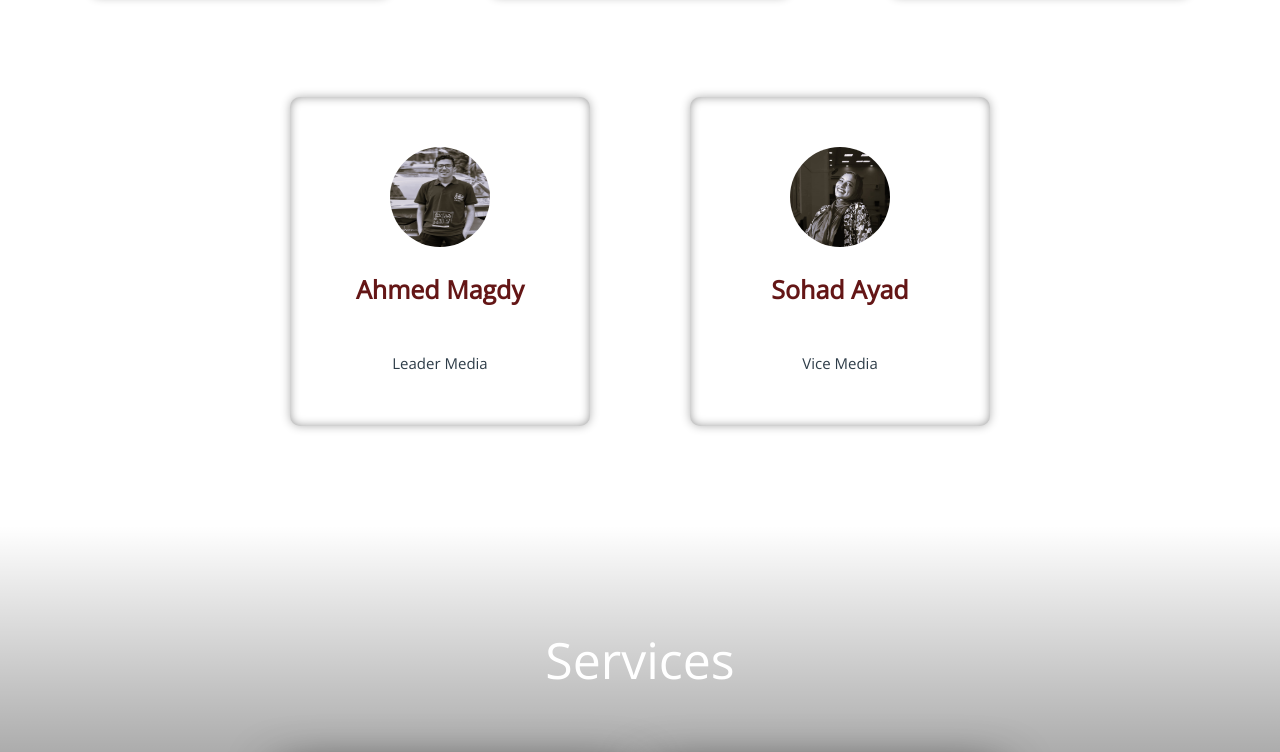
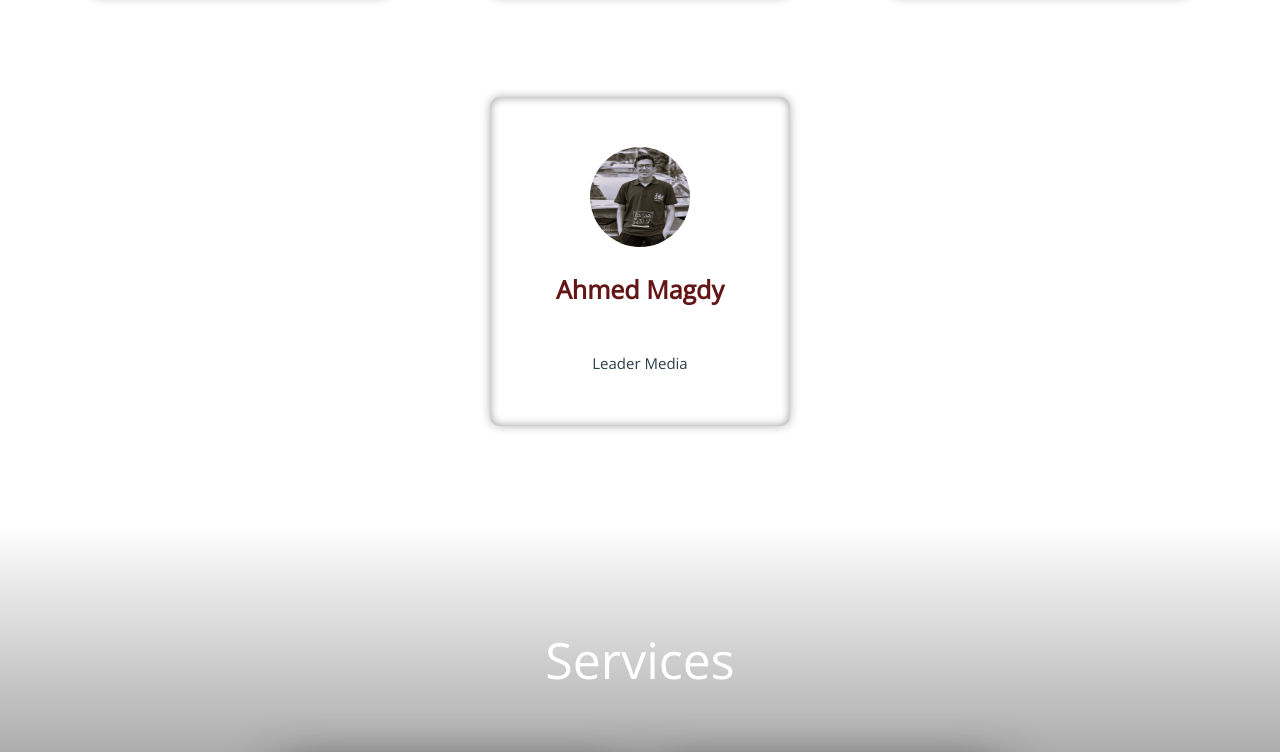
Before and after one commit to Yousefhassan13/ArchGuide-, a plain HTML site: page index.html in a window 1280 px wide. Shown: the part 3274-4026 px from the top of the page. Drawn offline with nearby package versions, Linux system fonts and the light colour scheme.

Commit message:
Update index.html

```diff
--- a/index.html
+++ b/index.html
@@ -181,14 +181,6 @@
 
             </center>
         </div>
-        <div class="card">
-            <center><img src="./img/Team/vice media.jpg"></center>
-            <center><div class="card-title"> Sohad Ayad</div>
-            <div id="detail">
-                <p>Vice Media</p>
-
-            </center>
-        </div>
     </div>
 </div>
 
```
